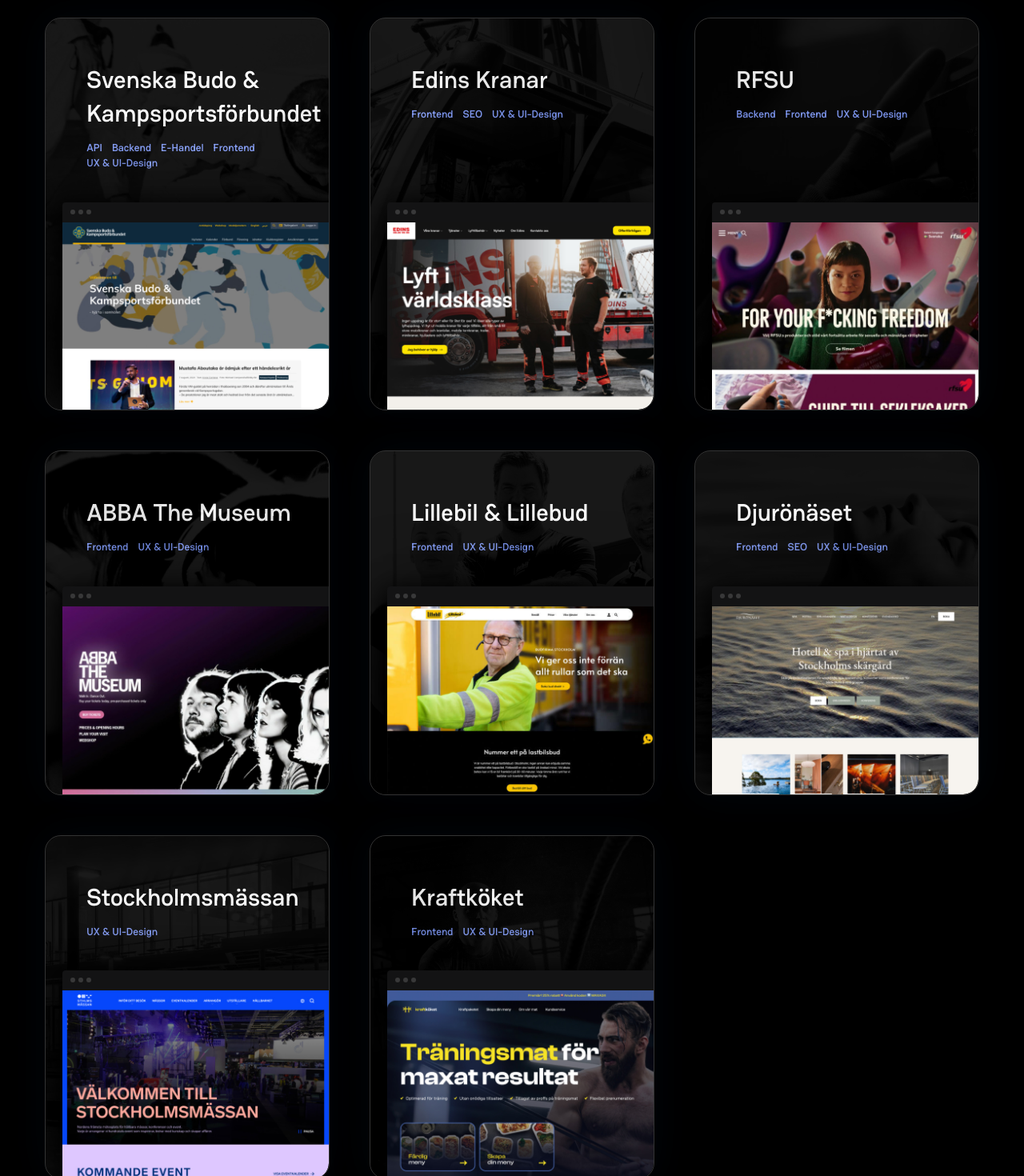
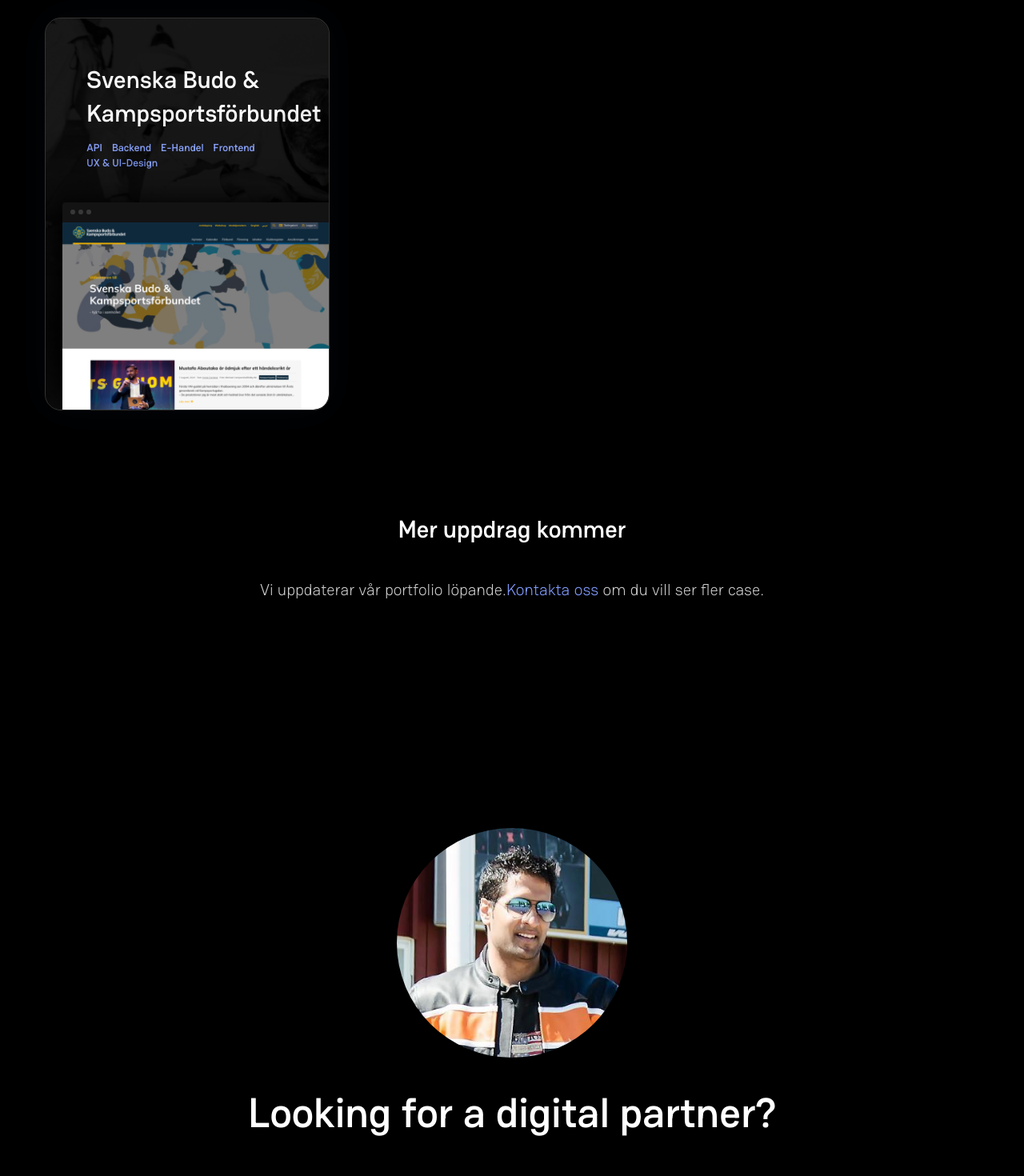
Before and after one commit to msaimraz/itn_new, a Next.js app: page /cases in a window 1280 px wide. Shown: the part 520-1990 px from the top of the page at 80% size. Built offline with nearby package versions, Linux system fonts and the light colour scheme.

Commit message:
links added on navbar

```diff
--- a/components/Header.jsx
+++ b/components/Header.jsx
@@ -127,7 +127,7 @@
 
                                             <ul className="w-full ml-[8rem] md:ml-0 py-0">
                                                 <li className="py-1 group/item">
-                                                    <Link href="#" className="hover:text-white">
+                                                    <Link href="/services/web-development" className="hover:text-white">
                                                         Web Devlopment
                                                     </Link>
                                                     <span className="hidden lg:inline text-lg 2xl:text-xl font-normal text-white/50 opacity-0 group-hover/item:opacity-100 group-hover/item:pl-2 transition-all duration-500 ease-in-out">
@@ -136,7 +136,7 @@
                                                 </li>
 
                                                 <li className="py-1 group/item">
-                                                    <Link href="#" className="hover:text-white">
+                                                    <Link href="/services/ecommerce" className="hover:text-white">
                                                         E-commerce
                                                     </Link>
                                                     <span className="hidden lg:inline text-lg 2xl:text-xl font-normal text-white/50 opacity-0 group-hover/item:opacity-100 group-hover/item:pl-2 transition-all duration-500 ease-in-out">
@@ -145,7 +145,7 @@
                                                 </li>
 
                                                 <li className="py-1 group/item">
-                                                    <Link href="#" className="hover:text-white">
+                                                    <Link href="/services/seo" className="hover:text-white">
                                                         SEO
                                                     </Link>
                                                     <span className="hidden lg:inline text-lg 2xl:text-xl font-normal text-white/50 opacity-0 group-hover/item:opacity-100 group-hover/item:pl-2 transition-all duration-500 ease-in-out">
@@ -154,7 +154,7 @@
                                                 </li>
 
                                                 <li className="py-1 group/item">
-                                                    <Link href="#" className="hover:text-white">
+                                                    <Link href="/services/product-design" className="hover:text-white">
                                                         Product Design
                                                     </Link>
                                                     <span className="hidden lg:inline text-lg 2xl:text-xl font-normal text-white/50 opacity-0 group-hover/item:opacity-100 group-hover/item:pl-2 transition-all duration-500 ease-in-out">
@@ -163,7 +163,7 @@
                                                 </li>
 
                                                 <li className="py-1 group/item">
-                                                    <Link href="#" className="hover:text-white">
+                                                    <Link href="/services/brand-systems" className="hover:text-white">
                                                         Brand Systems
                                                     </Link>
                                                     <span className="hidden lg:inline text-lg 2xl:text-xl font-normal text-white/50 opacity-0 group-hover/item:opacity-100 group-hover/item:pl-2 transitionall duration-500 ease-in-out">
@@ -172,7 +172,7 @@
                                                 </li>
 
                                                 <li className="py-1 group/item">
-                                                    <Link href="#" className="hover:text-white">
+                                                    <Link href="/services/strategy" className="hover:text-white">
                                                         Strategy
                                                     </Link>
                                                     <span className="hidden lg:inline text-lg 2xl:text-xl font-normal text-white/50 opacity-0 group-hover/item:opacity-100 group-hover/item:pl-2 transition-all duration-500 ease-in-out">
@@ -181,7 +181,7 @@
                                                 </li>
 
                                                 <li className="py-1 group/item">
-                                                    <Link href="#" className="hover:text-white">
+                                                    <Link href="/services/content" className="hover:text-white">
                                                         Content
                                                     </Link>
                                                     <span className="hidden lg:inline text-lg 2xl:text-xl font-normal text-white/50 opacity-0 group-hover/item:opacity-100 group-hover/item:pl-2 transition-all duration-500 ease-in-out">
@@ -190,7 +190,7 @@
                                                 </li>
 
                                                 <li className="py-1 group/item">
-                                                    <Link href="#" className="hover:text-white">
+                                                    <Link href="/services/growth" className="hover:text-white">
                                                         Growth
                                                     </Link>
                                                     <span className="hidden lg:inline text-lg 2xl:text-xl font-normal text-white/50 opacity-0 group-hover/item:opacity-100 group-hover/item:pl-2 transition-all duration-500 ease-in-out">
@@ -199,7 +199,7 @@
                                                 </li>
 
                                                 <li className="py-1 group/item">
-                                                    <Link href="#" className="hover:text-white">
+                                                    <Link href="/services/management" className="hover:text-white">
                                                         Management
                                                     </Link>
                                                     <span className="hidden lg:inline text-lg 2xl:text-xl font-normal text-white/50 opacity-0 group-hover/item:opacity-100 group-hover/item:pl-2 transition-all duration-500 ease-in-out">
--- a/data/casesData.js
+++ b/data/casesData.js
@@ -124,72 +124,6 @@
         `,
     },
   },
-  {
-    slug: "edins-kranar",
-    title: "Edins Kranar",
-    tags: ["Frontend", "SEO", "UX & UI-Design"],
-    categories: ["frontend", "seo", "ux-ui-design"],
-    topImg: "/webImages/cases/case-edins-detail-3-868x716.jpg",
-    innerImg: "/webImages/cases/case-edins-webb-1-680x480.jpg",
-    hero: "/webImages/casedetail/budo-hero-1.jpg",
-    sidebar: {
-      vad: [
-        "UX & UI-Design",
-        "Frontend",
-        "Backend",
-        "API",
-        "Webbshop",
-        "Digitala tävlingskort",
-        "Freja ID",
-      ],
-    },
-  },
-  {
-    slug: "rfsu",
-    title: "RFSU",
-    tags: ["Backend", "Frontend", "UX & UI-Design"],
-    categories: ["backend", "frontend", "ux-ui-design"],
-    topImg: "/webImages/cases/case-rfsu-rop-image-868x817.jpg",
-    innerImg: "/webImages/cases/case-rfsu-web-680x480.jpg",
-  },
-  {
-    slug: "abba-the-museum",
-    title: "ABBA The Museum",
-    tags: ["Frontend", "UX & UI-Design"],
-    categories: ["frontend", "ux-ui-design"],
-    topImg: "/webImages/cases/case-abba-top-image-1-868x798.jpeg",
-    innerImg: "/webImages/cases/case-abba-web-680x480.jpeg",
-  },
-  {
-    slug: "lillebil-lillebud",
-    title: "Lillebil & Lillebud",
-    tags: ["Frontend", "UX & UI-Design"],
-    categories: ["frontend", "ux-ui-design"],
-    topImg: "/webImages/cases/lillebil-top--868x888.jpeg",
-    innerImg: "/webImages/cases/case-lillebil-680x480.jpg",
-  },
-  {
-    slug: "djuronaset",
-    title: "Djurönäset",
-    tags: ["Frontend", "SEO", "UX & UI-Design"],
-    categories: ["frontend", "seo", "ux-ui-design"],
-    topImg: "/webImages/cases/djuronaset-hero-868x888.jpg",
-    innerImg: "/webImages/cases/djuronaset-webb-1-680x480.jpg",
-  },
-  {
-    slug: "stockholmsmassan",
-    title: "Stockholmsmässan",
-    tags: ["UX & UI-Design"],
-    categories: ["ux-ui-design"],
-    topImg: "/webImages/cases/stockholmsmassan-hero-868x642.jpg",
-    innerImg: "/webImages/cases/case-sthlmsmassan-web-3-680x480.jpg",
-  },
-  {
-    slug: "kraftkoket",
-    title: "Kraftköket",
-    tags: ["Frontend", "UX & UI-Design"],
-    categories: ["frontend", "ux-ui-design"],
-    topImg: "/webImages/cases/case-kraftkoket-herobild-868x888.jpg",
-    innerImg: "/webImages/cases/case-kraftkoket-680x480.jpg",
-  },
+
+
 ];
```
